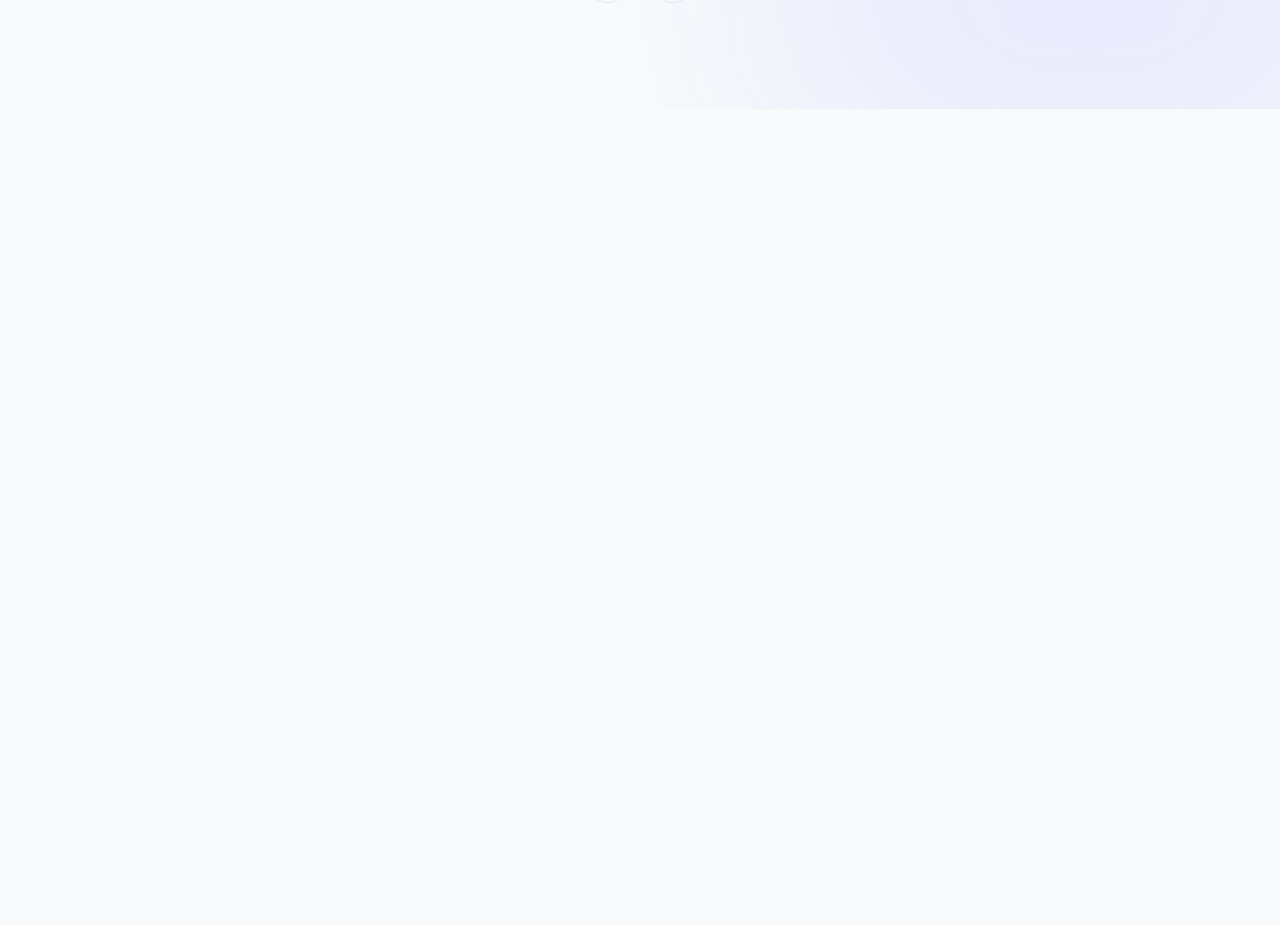
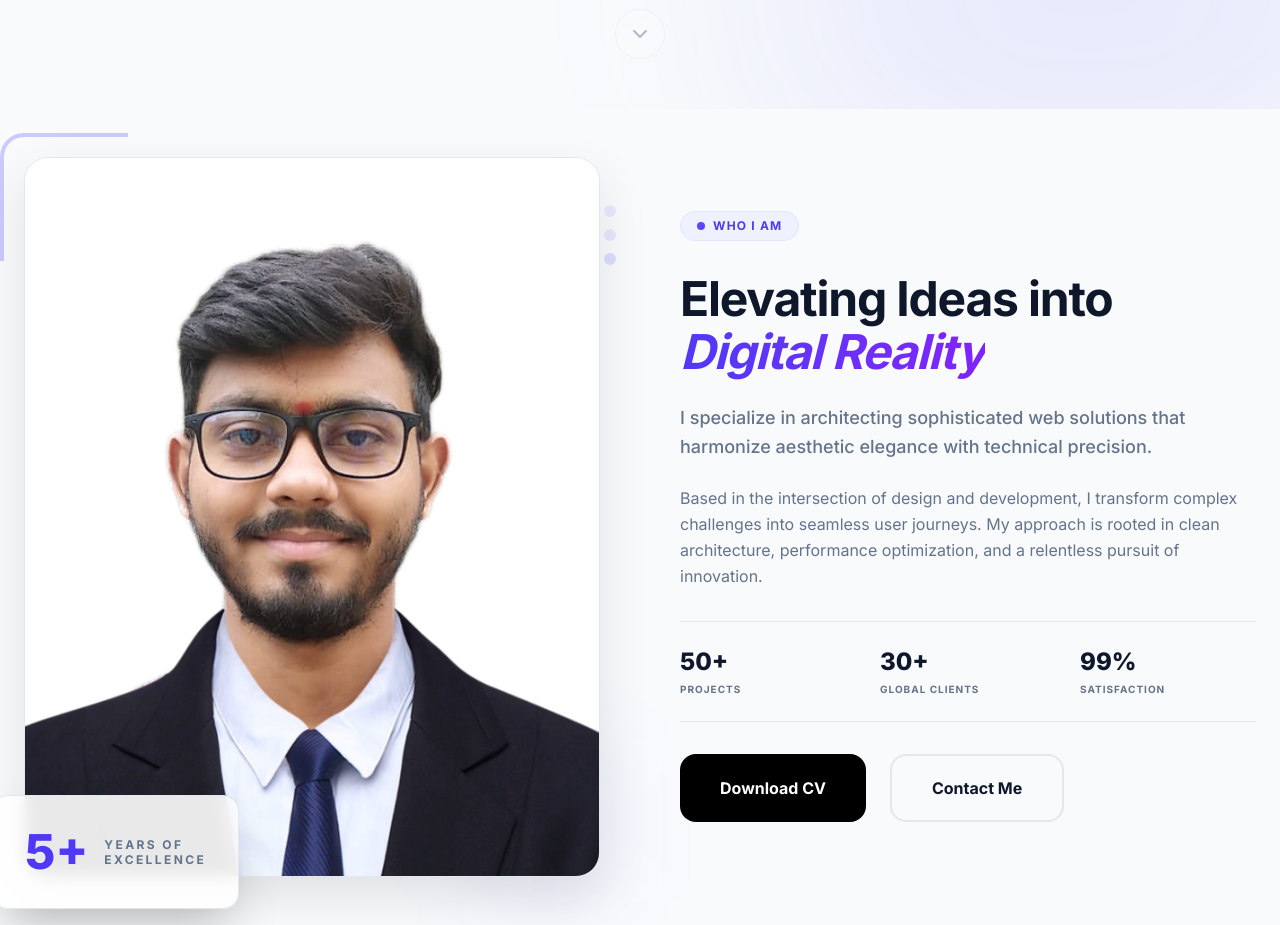
Before and after one commit to teliharshal/Portfolio, a React (Vite) app: page / in a window 1280 px wide. Shown: the part 691-1616 px from the top of the page. Before the commit the page ends 800 px from the top, so only its background shows below. Built offline with nearby package versions, Linux system fonts and the light colour scheme.

Commit message:
added about component

```diff
--- a/src/App.jsx
+++ b/src/App.jsx
@@ -1,5 +1,6 @@
 import Navbar from './components/Navbar'
 import Hero from './components/Hero'
+import About from './components/About'
 import './App.css'
 
 function App() {
@@ -8,8 +9,8 @@ function App() {
       <main>
          <Navbar />
          <Hero/>
+         <About />
       </main>
-
     </>
   )
 }
--- /dev/null
+++ b/src/components/About.jsx
@@ -0,0 +1,117 @@
+import { motion } from "framer-motion";
+import profileImg from "../assets/profile.jpg";
+
+const About = () => {
+  return (
+    <section id="about" className="min-h-screen flex items-center justify-center py-12 px-6 relative overflow-hidden bg-[var(--bg)]">
+      {/* Decorative background elements */}
+      <div className="absolute top-1/2 left-0 -translate-y-1/2 w-96 h-96 bg-indigo-500/5 blur-[120px] rounded-full -z-10"></div>
+      <div className="absolute bottom-0 right-0 w-64 h-64 bg-violet-500/5 blur-[100px] rounded-full -z-10"></div>
+
+      <div className="max-w-7xl mx-auto grid grid-cols-1 lg:grid-cols-2 gap-10 lg:gap-20 items-center">
+
+        {/* Image Column */}
+        <motion.div
+          initial={{ opacity: 0, x: -50 }}
+          whileInView={{ opacity: 1, x: 0 }}
+          transition={{ duration: 0.8, ease: "easeOut" }}
+          viewport={{ once: true }}
+          className="relative group"
+        >
+          {/* Creative Frame */}
+          <div className="relative z-10 rounded-3xl overflow-hidden shadow-[0_20px_50px_rgba(0,0,0,0.1)] transition-transform duration-700 group-hover:scale-[1.01] border border-[var(--border)]">
+            <img
+              src={profileImg}
+              alt="Professional Portrait"
+              className="w-full aspect-[4/5] object-cover transition-transform duration-700 group-hover:scale-105"
+            />
+            {/* Subtle Gradient Overlay */}
+            <div className="absolute inset-0 bg-gradient-to-t from-indigo-900/40 via-transparent to-transparent opacity-0 group-hover:opacity-100 transition-opacity duration-700"></div>
+          </div>
+
+          {/* Decorative shapes behind image */}
+          <div className="absolute -top-6 -left-6 w-32 h-32 border-t-4 border-l-4 border-indigo-500/30 rounded-tl-3xl -z-0"></div>
+          <div className="absolute -bottom-6 -right-6 w-40 h-40 bg-indigo-600/5 rounded-3xl -z-0 blur-2xl"></div>
+
+          {/* Experience Floating Card */}
+          <motion.div
+            initial={{ scale: 0, rotate: -10 }}
+            whileInView={{ scale: 1, rotate: 0 }}
+            transition={{ delay: 0.5, type: "spring", stiffness: 200, damping: 20 }}
+            viewport={{ once: true }}
+            className="absolute -bottom-8 -left-8 bg-[var(--surface)] p-8 rounded-2xl shadow-2xl border border-[var(--border)] z-20 hidden md:block backdrop-blur-sm bg-white/90"
+          >
+            <div className="flex items-center gap-4">
+              <div className="text-5xl font-black text-indigo-600 leading-none">5+</div>
+              <div className="text-xs font-bold text-[var(--text-light)] uppercase tracking-[0.2em] leading-tight">
+                Years Of<br/>Excellence
+              </div>
+            </div>
+          </motion.div>
+
+          {/* Technology Dots */}
+          <div className="absolute top-12 -right-4 flex flex-col gap-3 z-20">
+             {[1, 2, 3].map((i) => (
+               <div key={i} className="w-3 h-3 rounded-full bg-indigo-500/20 animate-pulse" style={{ animationDelay: `${i * 0.5}s` }}></div>
+             ))}
+          </div>
+        </motion.div>
+
+        {/* Text Column */}
+        <motion.div
+          initial={{ opacity: 0, y: 30 }}
+          whileInView={{ opacity: 1, y: 0 }}
+          transition={{ duration: 0.8, delay: 0.2 }}
+          viewport={{ once: true }}
+        >
+          <div className="inline-flex items-center gap-2 px-4 py-1.5 rounded-full bg-indigo-50 text-indigo-600 text-xs font-bold uppercase tracking-widest mb-8 border border-indigo-100">
+            <span className="w-2 h-2 rounded-full bg-indigo-600 animate-pulse"></span>
+            Who I Am
+          </div>
+
+          <h2 className="text-4xl sm:text-5xl font-bold text-[var(--text)] mb-6 leading-[1.1] tracking-tight">
+            Elevating Ideas into <span className="text-transparent bg-clip-text bg-gradient-to-r from-indigo-600 to-violet-600 italic">Digital Reality</span>
+          </h2>
+
+          <p className="text-lg text-[var(--text-light)] leading-relaxed mb-6 font-medium">
+            I specialize in architecting sophisticated web solutions that harmonize aesthetic elegance with technical precision.
+          </p>
+
+          <div className="space-y-4 mb-8">
+            <p className="text-base text-[var(--text-light)] leading-relaxed">
+              Based in the intersection of design and development, I transform complex challenges into seamless user journeys. My approach is rooted in clean architecture, performance optimization, and a relentless pursuit of innovation.
+            </p>
+          </div>
+
+          <div className="grid grid-cols-2 sm:grid-cols-3 gap-6 mb-8 border-t border-b border-[var(--border)] py-6">
+            <div>
+              <h4 className="text-2xl font-black text-[var(--text)] mb-1">50+</h4>
+              <p className="text-[var(--text-light)] text-[10px] font-bold uppercase tracking-widest">Projects</p>
+            </div>
+            <div>
+              <h4 className="text-2xl font-black text-[var(--text)] mb-1">30+</h4>
+              <p className="text-[var(--text-light)] text-[10px] font-bold uppercase tracking-widest">Global Clients</p>
+            </div>
+            <div className="hidden sm:block">
+              <h4 className="text-2xl font-black text-[var(--text)] mb-1">99%</h4>
+              <p className="text-[var(--text-light)] text-[10px] font-bold uppercase tracking-widest">Satisfaction</p>
+            </div>
+          </div>
+
+          <div className="flex flex-wrap gap-6">
+            <button className="group relative px-10 py-5 rounded-2xl bg-black text-white font-bold overflow-hidden transition-all hover:shadow-[0_20px_40px_rgba(0,0,0,0.2)]">
+               <span className="relative z-10">Download CV</span>
+               <div className="absolute inset-0 bg-indigo-600 translate-y-full group-hover:translate-y-0 transition-transform duration-300"></div>
+            </button>
+            <button className="px-10 py-5 rounded-2xl border-2 border-[var(--border)] text-[var(--text)] font-bold hover:bg-[var(--surface)] hover:border-indigo-600 transition-all">
+              Contact Me
+            </button>
+          </div>
+        </motion.div>
+
+      </div>
+    </section>
+  );
+};
+
+export default About;
--- a/src/components/Hero.jsx
+++ b/src/components/Hero.jsx
@@ -1,9 +1,16 @@
 import { motion } from "framer-motion";
-import { ArrowRight, Download } from "lucide-react";
+import { ArrowRight, Download, ChevronDown } from "lucide-react";
 import { FaGithub, FaLinkedinIn } from "react-icons/fa";
 import { TypeAnimation } from "react-type-animation";
 
 function Hero() {
+  const scrollToAbout = () => {
+    const aboutSection = document.getElementById("about");
+    if (aboutSection) {
+      aboutSection.scrollIntoView({ behavior: "smooth" });
+    }
+  };
+
   return (
     <section
       id="home"
@@ -14,7 +21,7 @@ function Hero() {
       <div className="absolute bottom-[-10%] right-[-10%] w-[50%] h-[50%] bg-indigo-500/10 blur-[120px] rounded-full"></div>
 
       {/* Main Content Container */}
-      <div className="max-w-7xl mx-auto text-center relative z-10">
+      <div className="max-w-7xl mx-auto text-center relative z-10 pb-20 sm:pb-6">
 
         {/* Subtle Greeting */}
         <motion.div
@@ -83,7 +90,7 @@ function Hero() {
           initial={{ opacity: 0, y: 15 }}
           animate={{ opacity: 1, y: 0 }}
           transition={{ delay: 0.9 }}
-          className="flex flex-col sm:flex-row items-center justify-center gap-4 mt-12"
+          className="flex flex-col sm:flex-row items-center justify-center gap-4 mt-6"
         >
           <button className="w-full sm:w-auto px-8 py-4 rounded-xl  text-white font-bold flex items-center justify-center gap-2 bg-black transition-all shadow-lg shadow-indigo-200">
             View Projects
@@ -97,7 +104,7 @@ function Hero() {
         </motion.div>
 
         {/* Social Links */}
-        <motion.div
+        {/* <motion.div
           initial={{ opacity: 0 }}
           animate={{ opacity: 1 }}
           transition={{ delay: 1.1 }}
@@ -115,7 +122,20 @@ function Hero() {
               {social.icon}
             </a>
           ))}
-        </motion.div>
+        </motion.div> */}
+      </div>
+
+      {/* Scroll Down Button */}
+      <div className="pt-10">
+      <motion.button
+        initial={{ opacity: 0, y: -20 }}
+        animate={{ opacity: 1, y: 0 }}
+        transition={{ delay: 1.5, duration: 0.5, repeat: Infinity, repeatType: "reverse" }}
+        onClick={scrollToAbout}
+        className="absolute bottom-10 left-1/2 -translate-x-1/2 p-3 rounded-full border border-[var(--border)] text-[var(--text-light)] hover:text-indigo-600 hover:border-indigo-600 transition-all duration-300 bg-[var(--surface)]/50 backdrop-blur-md cursor-pointer z-20"
+      >
+        <ChevronDown size={24} />
+      </motion.button>
       </div>
     </section>
   );
```
Also changed, not shown: src/assets/profile..png (added), src/assets/profile.jpg (added).
